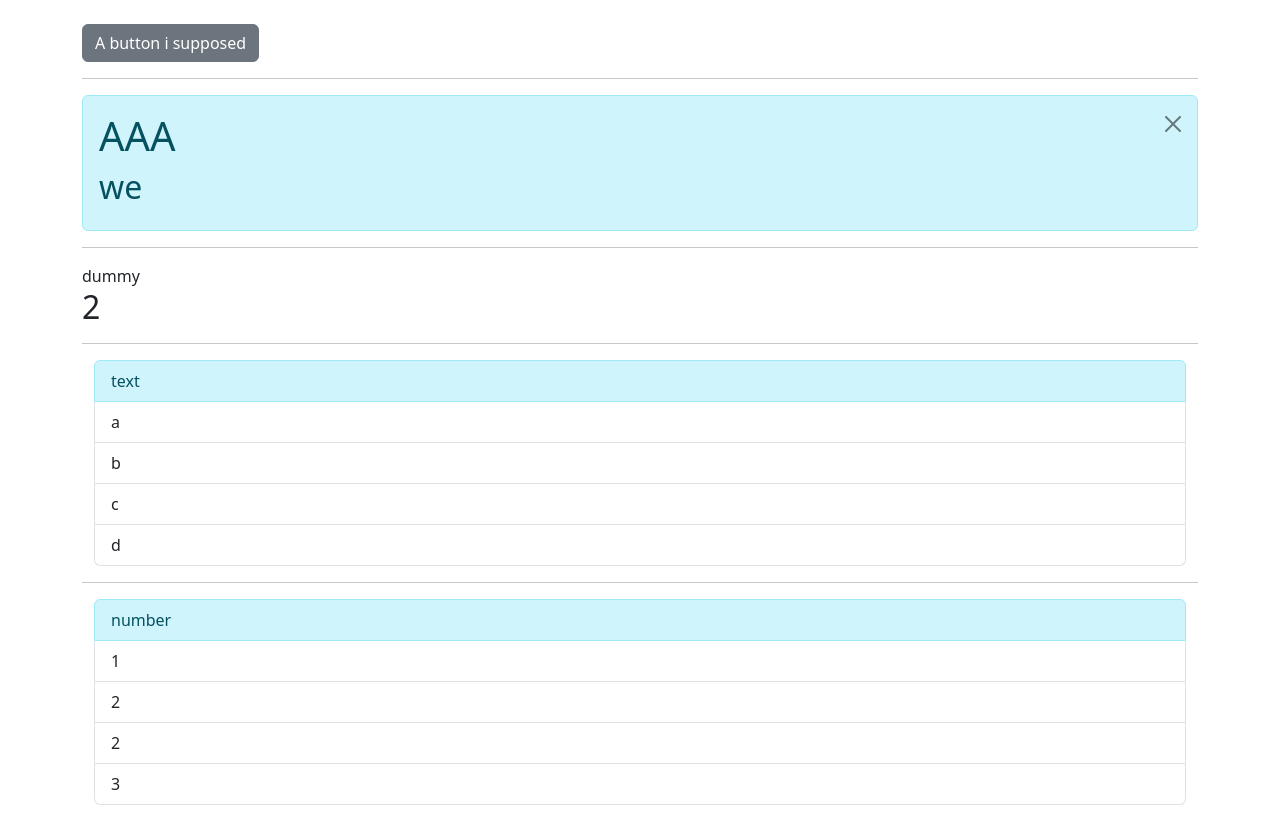
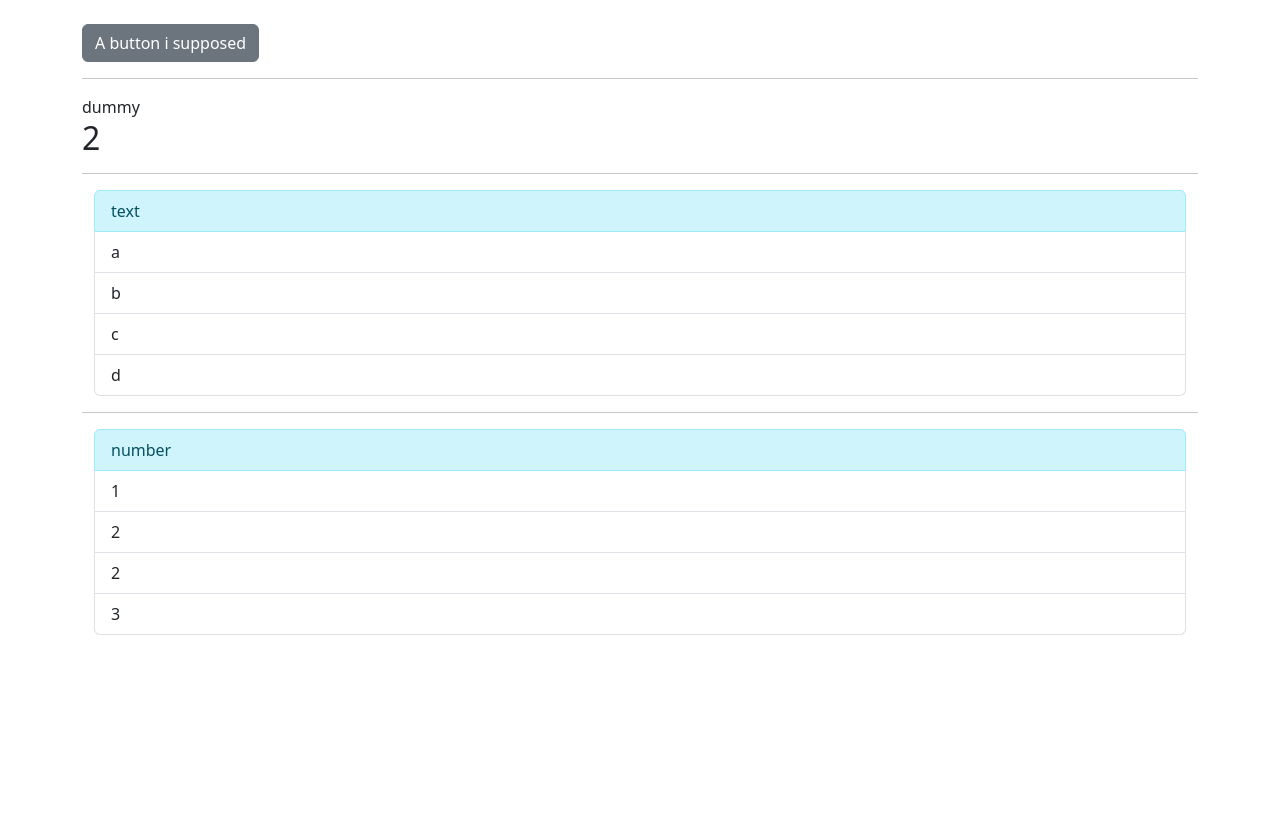
Before and after one commit to tankwz/Mosh-React, a React (Vite) app in the folder react-app-mo/: page / in a window 1280 px wide. After the commit the page ends 800 px from the top, so only its background shows below. Built offline with nearby package versions, Linux system fonts and the light colour scheme.

Commit message:
alertcompo with clickable button to close and open

```diff
--- a/react-app-mo/src/App.tsx
+++ b/react-app-mo/src/App.tsx
@@ -1,3 +1,4 @@
+import { useState } from 'react';
 import Message from './Message';
 import Alert from './components/Alert';
 import Button from './components/Button';
@@ -8,6 +9,7 @@ function App() {
   const age = 2;
   const textArr = ['a', 'b', 'c', 'd'];
   const numbArr = [1, 2, 2, 3];
+  const [alertVisible, setAlertVisibility] = useState(false);
   const handleSelectItem = (item: string) => {
     console.log(item);
   };
@@ -15,17 +17,26 @@ function App() {
   const handleClick = () => {
     a++;
     console.log('huh' + a);
+    setAlertVisibility(!alertVisible);
+  };
+  const handleClose = () => {
+    setAlertVisibility(false);
   };
   return (
     <div className="container my-4">
       <Button color="secondary" onClick={handleClick}>
         A button i supposed
       </Button>
-      <hr />
-      <Alert>
-        <h1>AAA</h1>
-        <h2>we</h2>
-      </Alert>
+      {alertVisible && (
+        <>
+          <hr />
+
+          <Alert handleClose={handleClose}>
+            <h1>AAA</h1>
+            <h2>weee</h2>
+          </Alert>
+        </>
+      )}
       <hr />
       <Message name={name} age={age} />
       <hr />
--- a/react-app-mo/src/components/Alert.tsx
+++ b/react-app-mo/src/components/Alert.tsx
@@ -1,15 +1,15 @@
 import { ReactNode } from 'react';
 interface Props {
   children: ReactNode;
+  handleClose: () => void;
 }
-const Alert = ({ children }: Props) => {
+const Alert = ({ children, handleClose }: Props) => {
   return (
     <div className="alert alert-info alert-dismissible fade show">
       <button
         type="button"
         className="btn-close"
-        data-bs-dismiss="alert"
-        aria-label="Close"
+        onClick={handleClose}
       ></button>
       {children}
     </div>
```
